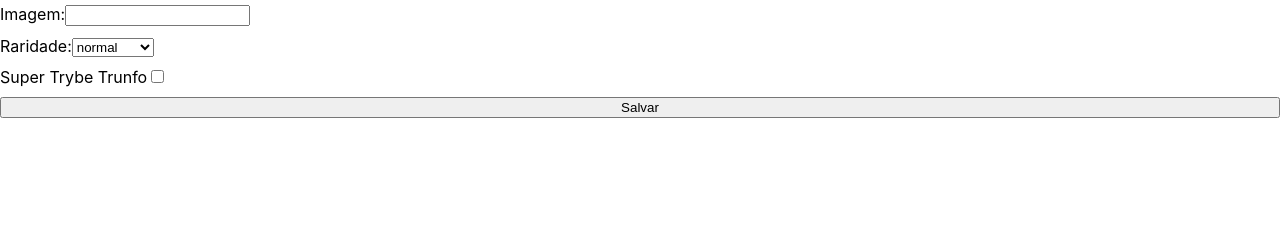
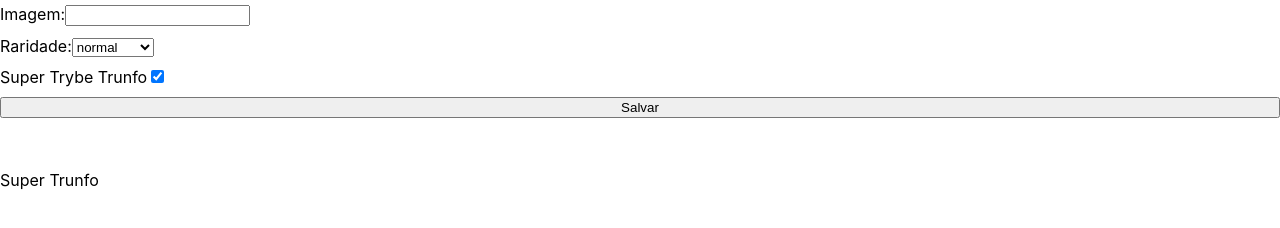
Before and after one commit to KaioGrecoOl/Project-Tryunfo, a React (Create React App) app: page / in a window 1280 px wide. Shown: the part 256-484 px from the top of the page. Built offline with nearby package versions, Linux system fonts and the light colour scheme.

Commit message:
req.4- preview carta criada, falta um teste

```diff
--- a/src/App.js
+++ b/src/App.js
@@ -4,12 +4,68 @@
 import './App.css';
 
 class App extends React.Component {
+  constructor() {
+    super();
+
+    this.state = {
+      cardName: '',
+      cardDescription: '',
+      cardAttr1: '',
+      cardAttr2: '',
+      cardAttr3: '',
+      cardImage: '',
+      cardRare: '',
+      cardTrunfo: 'false',
+    };
+
+    this.onInputChange = this.onInputChange.bind(this);
+  }
+
+  onInputChange({ target }) {
+    const { name } = target;
+    const value = target.type === 'checkbox' ? target.checked : target.value;
+    this.setState({
+      [name]: value,
+    });
+  }
+
   render() {
+    const {
+      cardName,
+      cardDescription,
+      cardAttr1,
+      cardAttr2,
+      cardAttr3,
+      cardImage,
+      cardRare,
+      cardTrunfo,
+    } = this.state;
+
     return (
       <div>
         <h1>Tryunfo</h1>
-        <Form />
-        <Card />
+        <Form
+          cardName={ cardName }
+          cardDescription={ cardDescription }
+          cardAttr1={ cardAttr1 }
+          cardAttr2={ cardAttr2 }
+          cardAttr3={ cardAttr3 }
+          cardImage={ cardImage }
+          cardRare={ cardRare }
+          cardTrunfo={ cardTrunfo }
+          onInputChange={ this.onInputChange }
+        />
+        <Card
+          cardName={ cardName }
+          cardDescription={ cardDescription }
+          cardAttr1={ cardAttr1 }
+          cardAttr2={ cardAttr2 }
+          cardAttr3={ cardAttr3 }
+          cardImage={ cardImage }
+          cardRare={ cardRare }
+          cardTrunfo={ cardTrunfo }
+          onInputChange={ this.onInputChange }
+        />
       </div>
     );
   }
--- a/src/components/Form.jsx
+++ b/src/components/Form.jsx
@@ -24,9 +24,10 @@
           <label htmlFor="cardName">
             Nome da Carta:
             <input
+              name="cardName"
               onChange={ onInputChange }
               value={ cardName }
-              id="cardName"
+              // id="cardName"
               data-testid="name-input"
               type="text"
             />
@@ -35,9 +36,10 @@
           <label htmlFor="cardDescriptions">
             Descrição da Carta:
             <textarea
+              name="cardDescription"
               onChange={ onInputChange }
               value={ cardDescription }
-              id="cardDescriptions"
+              // id="cardDescriptions"
               data-testid="description-input"
             />
           </label>
@@ -47,7 +49,8 @@
             <input
               onChange={ onInputChange }
               value={ cardAttr1 }
-              id="atribu1"
+              name="cardAttr1"
+              // id="atribu1"
               type="number"
               data-testid="attr1-input"
             />
@@ -57,8 +60,9 @@
             Attr02
             <input
               onChange={ onInputChange }
+              name="cardAttr2"
               value={ cardAttr2 }
-              id="atribu1"
+              // id="atribu2"
               type="number"
               data-testid="attr2-input"
             />
@@ -68,8 +72,9 @@
             Attr03
             <input
               onChange={ onInputChange }
+              name="cardAttr3"
               value={ cardAttr3 }
-              id="atribu1"
+              // id="atribu3"
               type="number"
               data-testid="attr3-input"
             />
@@ -79,8 +84,9 @@
             Imagem:
             <input
               onChange={ onInputChange }
+              name="cardImage"
               value={ cardImage }
-              id="imagi"
+              // id="imagi"
               data-testid="image-input"
               type="text"
             />
@@ -91,7 +97,8 @@
             <select
               onChange={ onInputChange }
               value={ cardRare }
-              id="cardType"
+              name="cardRare"
+              // id="cardType"
               data-testid="rare-input"
             >
               <option>normal</option>
@@ -104,8 +111,9 @@
             Super Trybe Trunfo
             <input
               onChange={ onInputChange }
+              name="cardTrunfo"
               checked={ cardTrunfo }
-              id="tryunfo"
+              // id="tryunfo"
               data-testid="trunfo-input"
               type="checkbox"
             />
```
